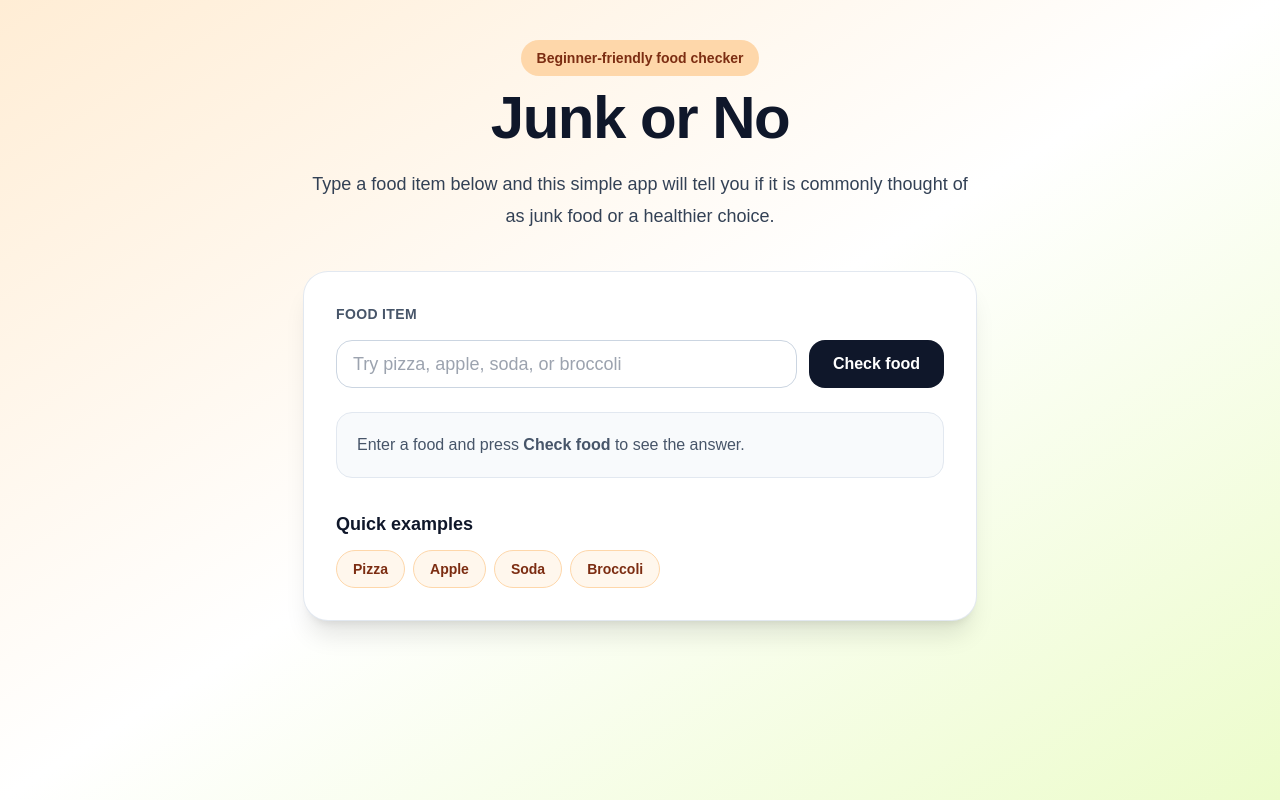
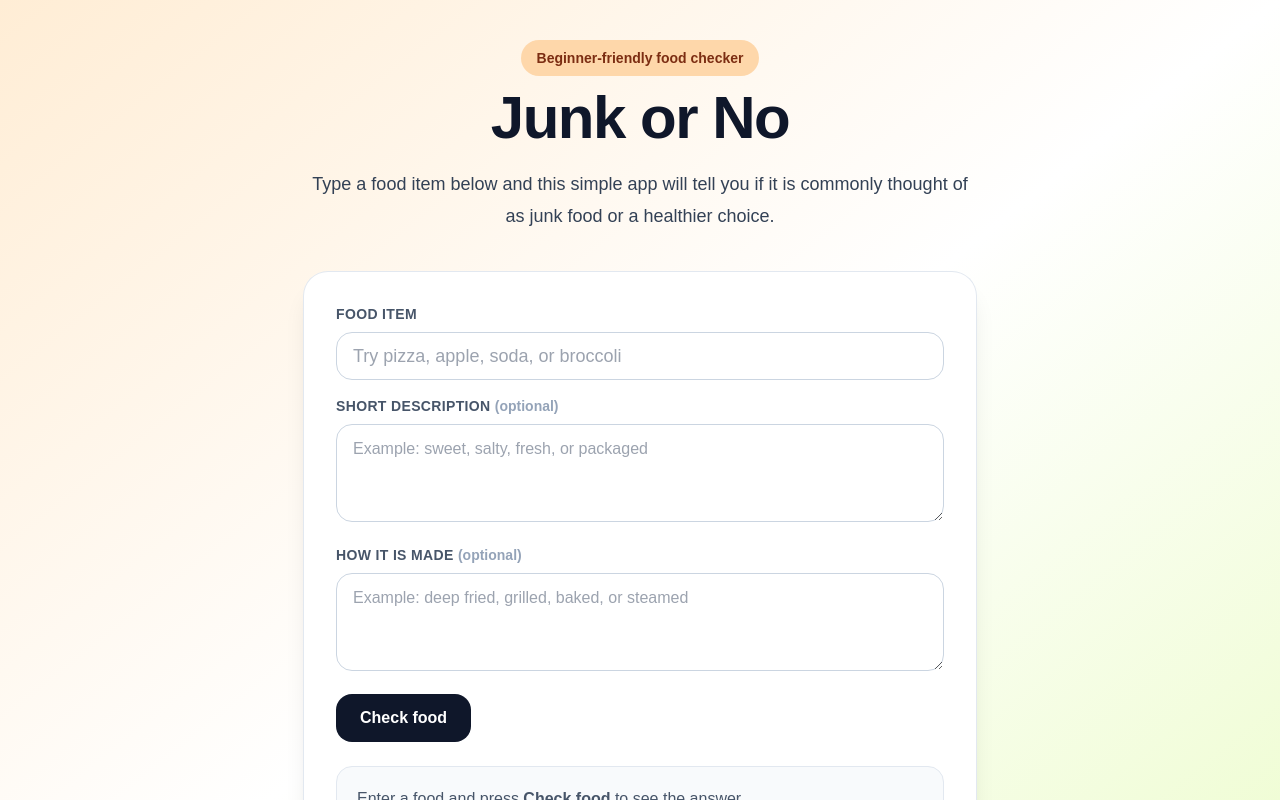
Before and after one commit to ywanglab/JunkFood_or_No_v2, a Next.js app: page / in a window 1280 px wide. Shown: the top 800 px of the page. Built offline with nearby package versions, Linux system fonts and the light colour scheme.

Commit message:
Add optional food details to checker

```diff
--- a/app/page.js
+++ b/app/page.js
@@ -52,14 +52,17 @@ function cleanFoodName(food) {
   return food.trim().toLowerCase();
 }
 
-function getFoodResult(food) {
+function getFoodResult(food, description = '', preparation = '') {
   const cleanedFood = cleanFoodName(food);
+  const details = `${description} ${preparation}`.toLowerCase();
+  const hasJunkPreparation = ['fried', 'deep fried', 'sugary', 'candy-coated', 'covered in sugar'].some((term) => details.includes(term));
+  const hasHealthyPreparation = ['baked', 'grilled', 'steamed', 'roasted', 'fresh'].some((term) => details.includes(term));
 
   if (!cleanedFood) {
     return null;
   }
 
-  if (junkFoods.includes(cleanedFood)) {
+  if (junkFoods.includes(cleanedFood) || hasJunkPreparation) {
     return {
       title: 'Junk food',
       emoji: '🍟',
@@ -68,7 +71,7 @@ function getFoodResult(food) {
     };
   }
 
-  if (healthyFoods.includes(cleanedFood)) {
+  if (healthyFoods.includes(cleanedFood) || hasHealthyPreparation) {
     return {
       title: 'Not junk food',
       emoji: '🥗',
@@ -87,17 +90,30 @@ function getFoodResult(food) {
 
 export default function Home() {
   const [food, setFood] = useState('');
+  const [description, setDescription] = useState('');
+  const [preparation, setPreparation] = useState('');
   const [submittedFood, setSubmittedFood] = useState('');
-  const result = useMemo(() => getFoodResult(submittedFood), [submittedFood]);
+  const [submittedDescription, setSubmittedDescription] = useState('');
+  const [submittedPreparation, setSubmittedPreparation] = useState('');
+  const result = useMemo(
+    () => getFoodResult(submittedFood, submittedDescription, submittedPreparation),
+    [submittedFood, submittedDescription, submittedPreparation],
+  );
 
   function handleSubmit(event) {
     event.preventDefault();
     setSubmittedFood(food);
+    setSubmittedDescription(description);
+    setSubmittedPreparation(preparation);
   }
 
   function tryExample(example) {
     setFood(example);
     setSubmittedFood(example);
+    setDescription('');
+    setPreparation('');
+    setSubmittedDescription('');
+    setSubmittedPreparation('');
   }
 
   return (
@@ -116,25 +132,54 @@ export default function Home() {
 
       <section className="mx-auto mt-10 max-w-2xl rounded-3xl bg-white p-6 shadow-xl ring-1 ring-slate-200 sm:p-8">
         <form onSubmit={handleSubmit} className="space-y-4">
+          <div>
             <label htmlFor="food" className="block text-left text-sm font-bold uppercase tracking-wide text-slate-600">
               Food item
             </label>
-          <div className="flex flex-col gap-3 sm:flex-row">
             <input
               id="food"
               type="text"
               value={food}
               onChange={(event) => setFood(event.target.value)}
               placeholder="Try pizza, apple, soda, or broccoli"
-              className="min-h-12 flex-1 rounded-2xl border border-slate-300 px-4 text-lg outline-none transition focus:border-orange-500 focus:ring-4 focus:ring-orange-100"
+              className="mt-2 min-h-12 w-full rounded-2xl border border-slate-300 px-4 text-lg outline-none transition focus:border-orange-500 focus:ring-4 focus:ring-orange-100"
             />
+          </div>
+
+          <div>
+            <label htmlFor="description" className="block text-left text-sm font-bold uppercase tracking-wide text-slate-600">
+              Short description <span className="font-semibold normal-case tracking-normal text-slate-400">(optional)</span>
+            </label>
+            <textarea
+              id="description"
+              value={description}
+              onChange={(event) => setDescription(event.target.value)}
+              placeholder="Example: sweet, salty, fresh, or packaged"
+              rows={3}
+              className="mt-2 w-full rounded-2xl border border-slate-300 px-4 py-3 text-base outline-none transition focus:border-orange-500 focus:ring-4 focus:ring-orange-100"
+            />
+          </div>
+
+          <div>
+            <label htmlFor="preparation" className="block text-left text-sm font-bold uppercase tracking-wide text-slate-600">
+              How it is made <span className="font-semibold normal-case tracking-normal text-slate-400">(optional)</span>
+            </label>
+            <textarea
+              id="preparation"
+              value={preparation}
+              onChange={(event) => setPreparation(event.target.value)}
+              placeholder="Example: deep fried, grilled, baked, or steamed"
+              rows={3}
+              className="mt-2 w-full rounded-2xl border border-slate-300 px-4 py-3 text-base outline-none transition focus:border-orange-500 focus:ring-4 focus:ring-orange-100"
+            />
+          </div>
+
           <button
             type="submit"
-              className="min-h-12 rounded-2xl bg-slate-900 px-6 font-bold text-white transition hover:bg-orange-600 focus:outline-none focus:ring-4 focus:ring-orange-200"
+            className="min-h-12 w-full rounded-2xl bg-slate-900 px-6 font-bold text-white transition hover:bg-orange-600 focus:outline-none focus:ring-4 focus:ring-orange-200 sm:w-auto"
           >
             Check food
           </button>
-          </div>
         </form>
 
         {result ? (
@@ -144,6 +189,22 @@ export default function Home() {
               <div>
                 <h2 className="text-2xl font-black">{result.title}</h2>
                 <p className="mt-2 text-base leading-7">{result.message}</p>
+                {(submittedDescription.trim() || submittedPreparation.trim()) ? (
+                  <dl className="mt-4 space-y-2 text-sm leading-6">
+                    {submittedDescription.trim() ? (
+                      <div>
+                        <dt className="font-bold">Description</dt>
+                        <dd>{submittedDescription.trim()}</dd>
+                      </div>
+                    ) : null}
+                    {submittedPreparation.trim() ? (
+                      <div>
+                        <dt className="font-bold">How it is made</dt>
+                        <dd>{submittedPreparation.trim()}</dd>
+                      </div>
+                    ) : null}
+                  </dl>
+                ) : null}
               </div>
             </div>
           </div>
```
Lines whose indentation alone changed are shown as unchanged.
